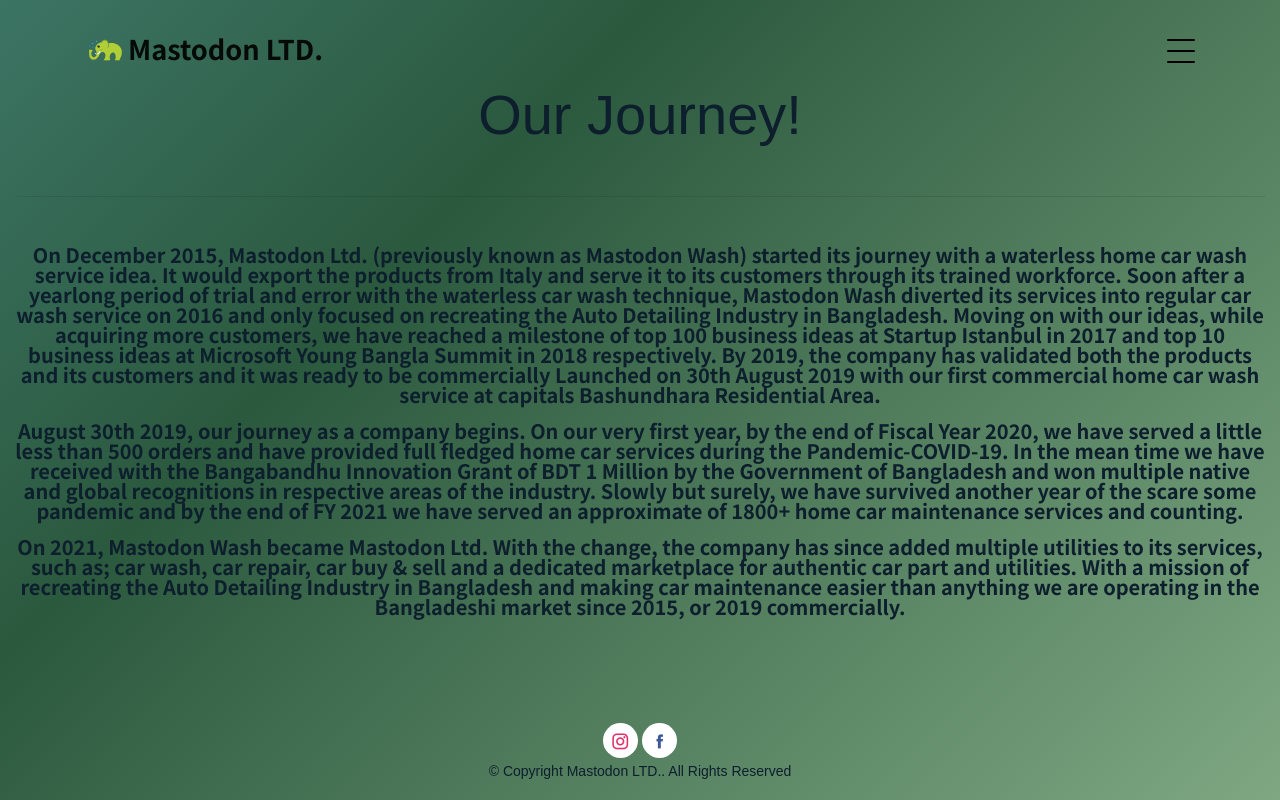
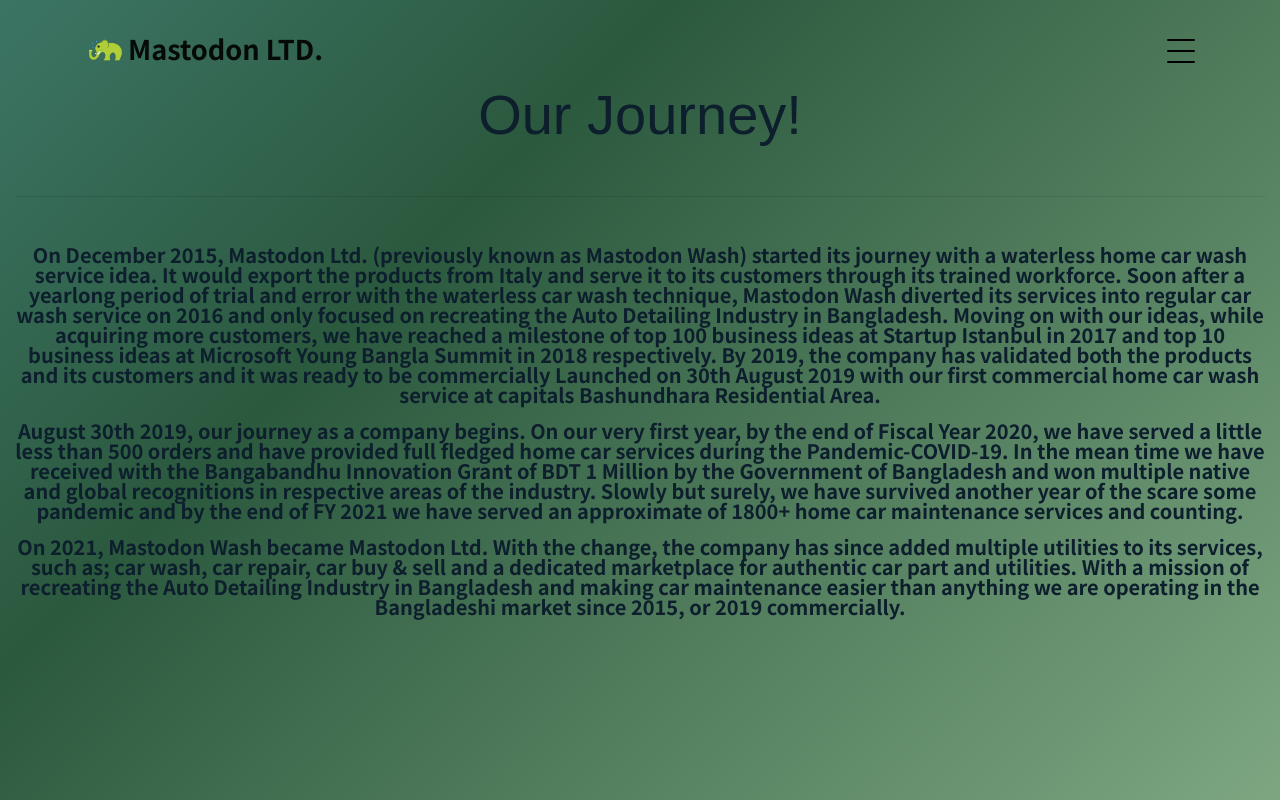
Before and after one commit to Mastodon-tech/mastodon-tech.github.io, a plain HTML site: page ourjourney.html in a window 1280 px wide. Drawn offline with Linux system fonts and the light colour scheme.

Commit message:
third iteration

```diff
--- a/assets/css/style2.css
+++ b/assets/css/style2.css
@@ -6,10 +6,10 @@
   background-size: 400% 400%;
   animation: gradient 10s ease infinite;
   line-height: 1;
-  overflow-y: auto;
+  overflow-y: scroll;
   margin:0px auto;
   padding:0px;
-  overflow-y: scroll;
+
 }
 
 @keyframes gradient {
@@ -240,7 +240,7 @@
 width: 100%;
 padding-top: 1px;
 padding-bottom: 1px;
-margin-bottom: -10px;
+margin-bottom: 1px;
 margin-top: -15px;
 
 }
@@ -372,9 +372,7 @@
   padding-left: 0;
 }
 
-body {
-overflow-y: hidden;
-}
+
 }
 
 .custom-navbar .navbar-brand {
@@ -446,57 +444,3 @@
 .burger:focus {
 outline: none;
 }
-
-/*--------------------------------------------------------------
-# Footer
---------------------------------------------------------------*/
-.footer {
- /*padding: 0 0 4rem 0;*/
- position:absolute;
- bottom:0;
- width:100%;
- height:80px;   /* Height of the footer */
- background:transparent;
-}
-}
-
-.footer a {
-color: #000;
-}
-
-.social a {
-display: inline-block;
-width: 35px;
-height: 35px;
-background: #ffffff;
-border-radius: 50%;
-position: relative;
-text-align: center;
-color: #0d1e2d;
-}
-
-
-.icofont-instagram {
-color: rgb(225,48,108);
-}
-.icofont-facebook {
-color: #3b5998;
-
-}
-
-
-.social a span {
-display: inline-block;
-left: 50%;
-position: absolute;
-top: 50%;
-transform: translate(-50%, -50%);
-}
-
-.social a:hover {
-color: #000;
-}
-
-@media screen {
-
-}
--- a/ourjourney.html
+++ b/ourjourney.html
@@ -96,22 +96,6 @@
 
 
 
- <!-- ======= Footer ======= -->
- <footer class="footer" role="contentinfo" id="footerrow">
-  <div class="container col col-12 col-sm-12 col-md-12 col-lg-12 mb-12">
-    <div class="row">
-      <div class="col-sm-12 text-center ">
-        <div class="col-sm-12 social" style="padding: 2px;">
-          <a href="#"><span class="icofont-instagram"></span></a>
-          <a href="#"><span class="icofont-facebook"></span></a>
-        </div>
-        <h6 class="font-weight-light" style="font-size: 14px;">&copy; Copyright Mastodon LTD.. All Rights Reserved</h6>
-
-      </div>
-
-    </div>
-  </div>
-</footer>
 
 
   <!-- Vendor JS Files -->
```
Also changed, not shown: contact.html (+0 -16 lines).
